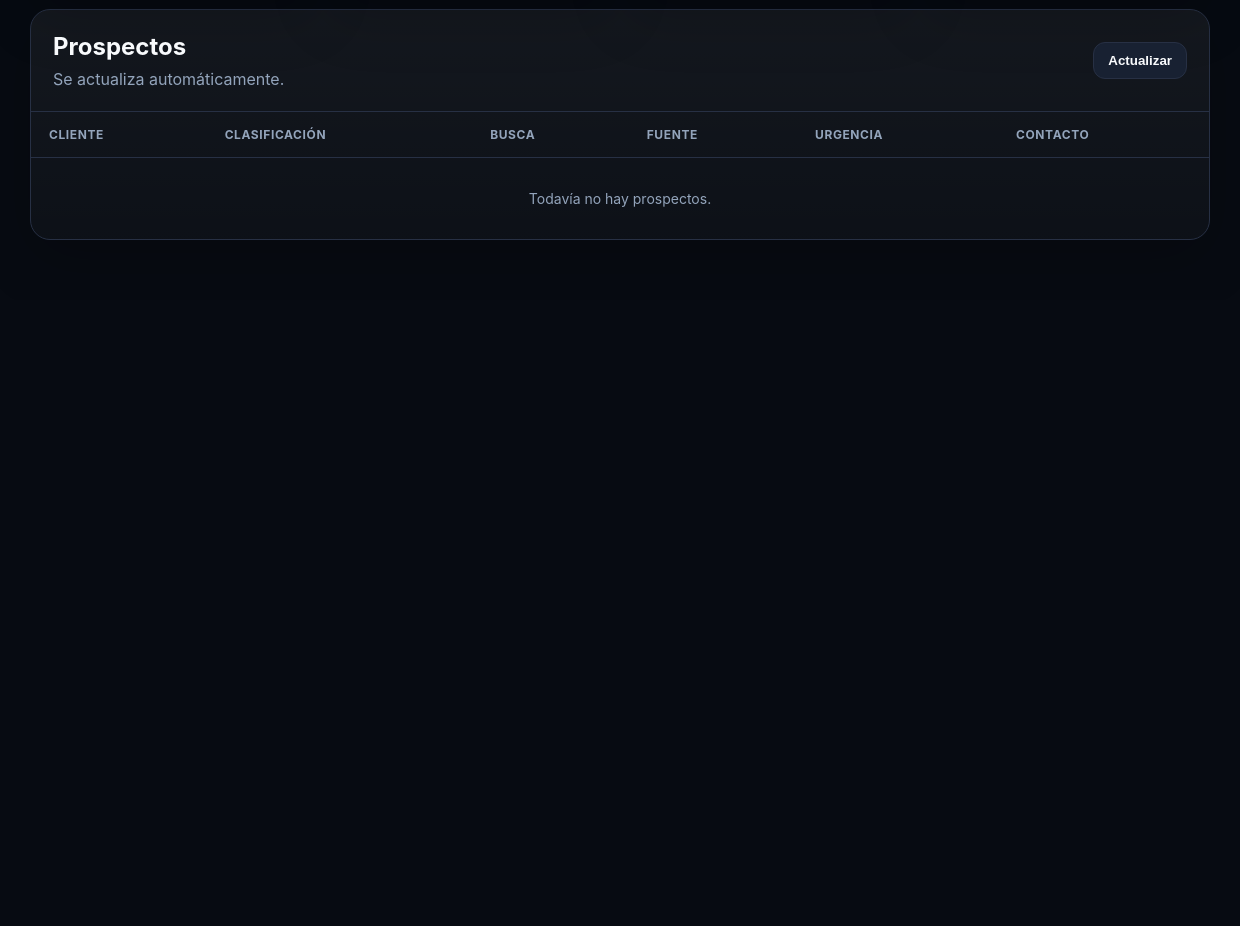
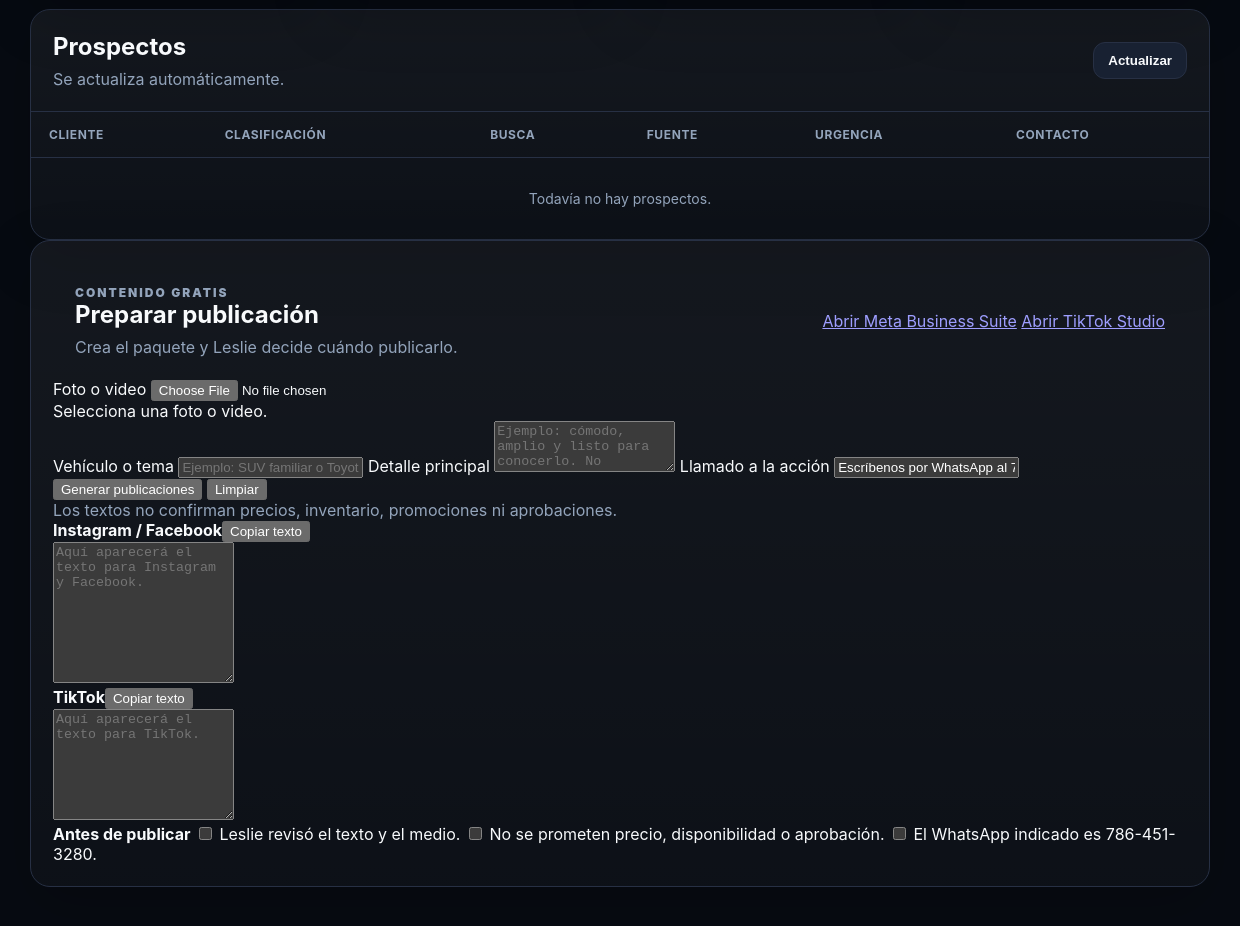
Before and after one commit to zeusbrokers-droid/MI-BOTON-WHATSAPP, an Electron app: page public/index.html in a window 1240 px wide. Shown: the part 566-1492 px from the top of the page. Before the commit the page ends 866 px from the top, so only its background shows below. Drawn offline with Linux system fonts and the light colour scheme; no server answers.

Commit message:
Add free social content preparation module

```diff
--- a/public/index.html
+++ b/public/index.html
@@ -57,6 +57,54 @@
         </table>
       </div>
     </section>
+
+    <section class="card content-card">
+      <div class="section-head content-head">
+        <div><p class="eyebrow">CONTENIDO GRATIS</p><h2>Preparar publicación</h2><p>Crea el paquete y Leslie decide cuándo publicarlo.</p></div>
+        <div class="publisher-links">
+          <a href="https://business.facebook.com/" target="_blank" rel="noopener">Abrir Meta Business Suite</a>
+          <a href="https://www.tiktok.com/tiktokstudio" target="_blank" rel="noopener">Abrir TikTok Studio</a>
+        </div>
+      </div>
+      <div class="content-grid">
+        <form id="contentForm" class="content-form">
+          <label>Foto o video
+            <input id="contentMedia" type="file" accept="image/*,video/mp4,video/quicktime,video/webm">
+          </label>
+          <div id="mediaPreview" class="media-preview"><span>Selecciona una foto o video.</span></div>
+          <label>Vehículo o tema
+            <input id="contentVehicle" maxlength="100" placeholder="Ejemplo: SUV familiar o Toyota Camry">
+          </label>
+          <label>Detalle principal
+            <textarea id="contentDetail" maxlength="400" rows="3" placeholder="Ejemplo: cómodo, amplio y listo para conocerlo. No inventes precio ni disponibilidad."></textarea>
+          </label>
+          <label>Llamado a la acción
+            <input id="contentCta" maxlength="180" value="Escríbenos por WhatsApp al 786-451-3280 para recibir información.">
+          </label>
+          <div class="form-actions">
+            <button id="generateContent" class="primary" type="submit">Generar publicaciones</button>
+            <button id="clearContent" type="button">Limpiar</button>
+          </div>
+          <p id="contentNotice" class="content-notice">Los textos no confirman precios, inventario, promociones ni aprobaciones.</p>
+        </form>
+        <div id="contentResults" class="content-results">
+          <article class="network-copy">
+            <div><strong>Instagram / Facebook</strong><button type="button" data-copy="instagram">Copiar texto</button></div>
+            <textarea id="instagramCopy" rows="9" readonly placeholder="Aquí aparecerá el texto para Instagram y Facebook."></textarea>
+          </article>
+          <article class="network-copy">
+            <div><strong>TikTok</strong><button type="button" data-copy="tiktok">Copiar texto</button></div>
+            <textarea id="tiktokCopy" rows="7" readonly placeholder="Aquí aparecerá el texto para TikTok."></textarea>
+          </article>
+          <div class="publish-checklist">
+            <strong>Antes de publicar</strong>
+            <label><input type="checkbox"> Leslie revisó el texto y el medio.</label>
+            <label><input type="checkbox"> No se prometen precio, disponibilidad o aprobación.</label>
+            <label><input type="checkbox"> El WhatsApp indicado es 786-451-3280.</label>
+          </div>
+        </div>
+      </div>
+    </section>
   </main>
   <script src="/app.js"></script>
 </body>
```
